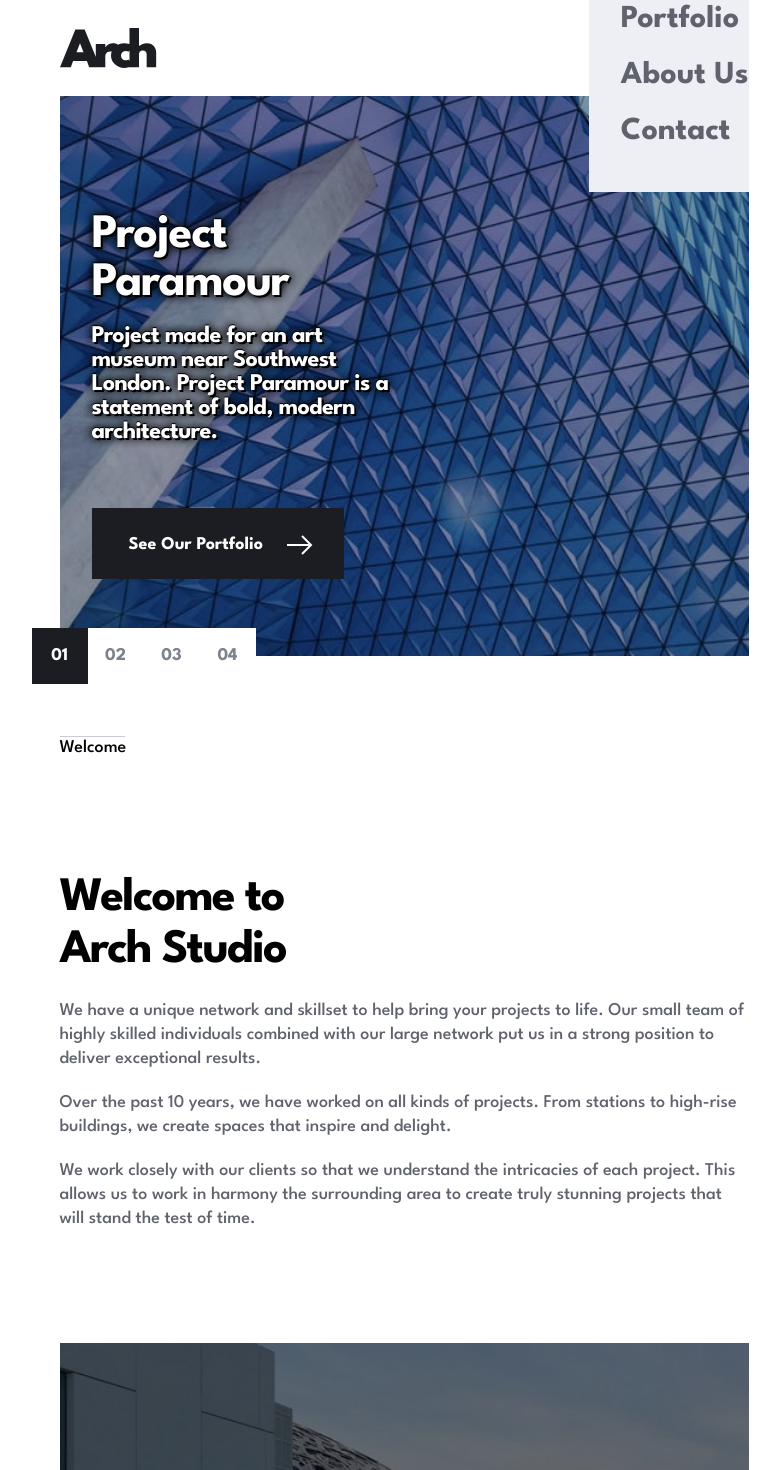
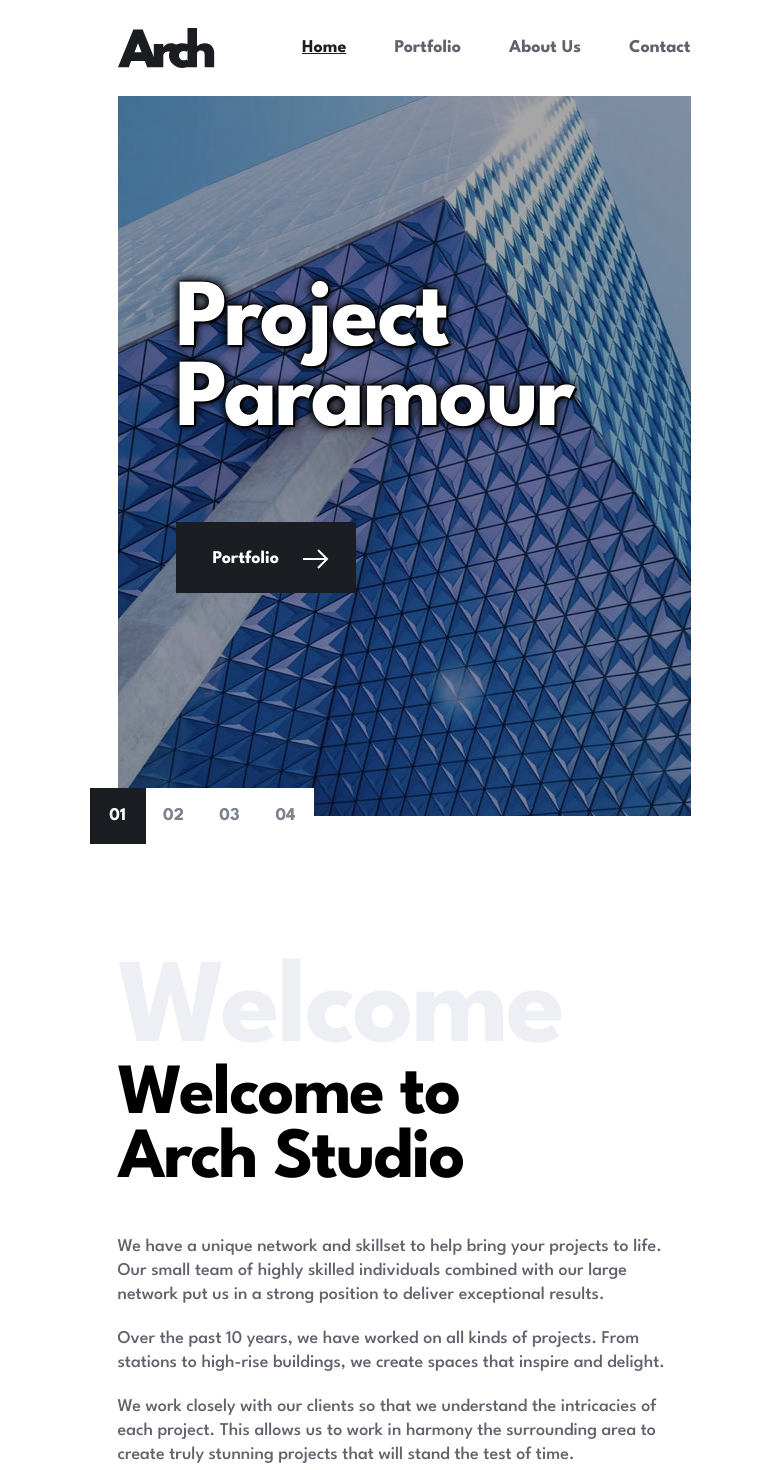
Before and after one commit to richieAiello/arch-studio-website, a React (Vite) app: page / in a window 1280 px wide. Shown: the top 1470 px of the page, without its empty margins (236-1016 px from the left). Built offline with nearby package versions, Linux system fonts and the light colour scheme.

Commit message:
Starting styles for components on Home.jsx on tablet.

```diff
--- a/src/components/header/NavItem.jsx
+++ b/src/components/header/NavItem.jsx
@@ -6,7 +6,8 @@ const NavItem = props => {
       <NavLink
         to={props.path}
         className="capitalize text-grey-dark-custom font-bold text-[2rem] leading-10
-        duration-[250ms] hover:text-black-custom focus:text-black-custom"
+        duration-[250ms] hover:text-black-custom focus:text-black-custom
+        md:text-[1.125rem]"
         onClick={props.onClick}
       >
         {props.text}
--- a/src/components/header/NavMenu.jsx
+++ b/src/components/header/NavMenu.jsx
@@ -7,7 +7,7 @@ const NavMenu = props => {
         w-screen absolute top-24 left-0 bg-silver-custom py-10 pl-8
         gap-y-4 z-10
         ${props.className}
-        md:grid md:h-max md:w-max md:static
+        md:grid md:grid-flow-col md:gap-x-12 md:h-max md:w-max md:static md:p-0 md:bg-white
       `}
     >
       <NavItem path="/" onClick={props.onClick} text="Home" />
--- a/src/components/home/HomeContext.jsx
+++ b/src/components/home/HomeContext.jsx
@@ -1,7 +1,9 @@
+import FlavorText from '../shared/FlavorText';
+
 const HomeContext = props => {
   return (
-    <section className="container accent relative mb-28">
-      <h2 className="heading pt-[4.25rem] mb-[1.375rem] max-w-[10ch]">
+    <section className="container accent relative mb-28 md:mb-[14.75rem]">
+      <h2 className="heading mb-[1.375rem] max-w-[10ch] md:mb-[2.6875rem]">
         Welcome to Arch Studio
       </h2>
       <p className="mb-5 text-grey-dark-custom">
@@ -21,12 +23,7 @@ const HomeContext = props => {
         the surrounding area to create truly stunning projects that
         will stand the test of time.
       </p>
-      <span
-        className="hidden absolute left-0 top-0 md:block"
-        aria-hidden
-      >
-        Welcome
-      </span>
+      <FlavorText text="Welcome" className="-top-16" />
     </section>
   );
 };
--- a/src/components/home/aboutUs/AboutUs.jsx
+++ b/src/components/home/aboutUs/AboutUs.jsx
@@ -5,7 +5,7 @@ const AboutUs = props => {
   return (
     <section
       className="container--small relative flex flex-col justify-center pl-8 h-[560px]
-      bg-[rgba(0,0,0,.5)] mb-[4.5rem]"
+      bg-[rgba(0,0,0,.5)] mb-[4.5rem] md:mb-[12.5rem] md:pl-[3.625rem]"
     >
       <h2 className="heading text-white max-w-[10ch] mb-6">
         Small team, big ideas
--- a/src/components/home/hero/Hero.jsx
+++ b/src/components/home/hero/Hero.jsx
@@ -24,10 +24,10 @@ const Hero = props => {
 
   return (
     <section
-      className="relative h-[560px] mt-24 mb-20 pt-[7.25rem] px-8
-      bg-[rgba(0,0,0,.35)] container--small"
+      className="relative h-[560px] mt-24 mb-20 pt-[7.25rem] pl-8
+      bg-[rgba(0,0,0,.35)] container--small md:mb-[15.5rem] md:h-[720px] md:pt-[11.625rem] md:pl-[3.625rem]"
     >
-      <HeroContext heading={data.heading} text={data.text} />
+      <HeroContext heading={data.heading} />
       <HeroImage
         mobile={data.mobile}
         tablet={data.tablet}
--- a/src/components/home/hero/HeroContext.jsx
+++ b/src/components/home/hero/HeroContext.jsx
@@ -2,18 +2,18 @@ import ArrowLink from '../../shared/ArrowLink';
 
 const HeroContext = props => {
   return (
-    <div className=" text-white max-w-[311px] font-bold">
-      <h1 className="heading--hero mb-4 text-shadow">
+    <div className=" text-white font-bold">
+      <h1 className="heading--hero mb-12 text-shadow max-w-[12ch] md:mb-20">
         {props.heading}
       </h1>
-      <p className="mb-16 text-shadow text-[1.5rem] tracking-tight">
+      {/* <p className="mb-16 text-shadow text-[1.5rem] tracking-tight">
         {props.text}
-      </p>
+      </p> */}
       <ArrowLink
         path="portfolio"
-        className="pl-[2.3125rem] w-[min(100%,252px)]"
+        className="pl-[2.3125rem] w-[min(100%,180px)]"
       >
-        See Our Portfolio
+        Portfolio
       </ArrowLink>
     </div>
   );
--- /dev/null
+++ b/src/components/shared/FlavorText.jsx
@@ -0,0 +1,12 @@
+const FlavorText = props => {
+  return (
+    <span
+      aria-hidden
+      className={`heading--flavor ${props.className}`}
+    >
+      {props.text}
+    </span>
+  );
+};
+
+export default FlavorText;
--- /dev/null
+++ b/src/components/shared/PageAccent.jsx
@@ -0,0 +1,5 @@
+const PageAccent = props => {
+  return null;
+};
+
+export default PageAccent;
--- a/src/components/shared/SharedHero.jsx
+++ b/src/components/shared/SharedHero.jsx
@@ -1,9 +1,7 @@
-import '../../styles/shared.css';
-
 const SharedHero = props => {
   return (
     <section className="container--small relative h-[240px] w-full mb-[365px]">
-      <div className="accent-hero absolute bg-white max-w-[343px] h-max left-0 top-[195px] pl-8 pr-4 pt-16 sm:pr-0">
+      <div className="accent--secondary absolute bg-white max-w-[343px] h-max left-0 top-[195px] pl-8 pr-4 pt-16 sm:pr-0">
         <h1 className="heading text-black-custom mb-5">
           {props.heading}
         </h1>
--- a/src/index.css
+++ b/src/index.css
@@ -12,7 +12,7 @@
 }
 
 /***********************************************
-  Base Styles
+  Base/Global Styles
 ***********************************************/
 #root {
   min-height: 100vh;
@@ -29,12 +29,12 @@
 
 .container {
   margin-inline: auto;
-  width: min(100% - 4rem, 689px);
+  width: min(100% - 4rem, 573px);
 }
 
 .container--small {
   margin-inline: auto;
-  width: min(100%, 689px);
+  width: min(100%, 573px);
 }
 
 @media (min-width: 1440px) {
@@ -42,21 +42,6 @@
   .container--small {
     width: 1110px;
   }
-}
-
-.active {
-  text-decoration: underline;
-  color: #1b1d23;
-}
-
-.ninja {
-  clip: rect(1px, 1px, 1px, 1px);
-  clip-path: inset(50%);
-  height: 1px;
-  width: 1px;
-  margin: -1px;
-  overflow: hidden;
-  position: absolute;
 }
 
 .heading {
@@ -78,3 +63,77 @@
   font-size: 2rem;
   line-height: 2.5rem;
 }
+
+.heading--flavor {
+  display: none;
+}
+
+@media (min-width: 768px) {
+  .heading {
+    font-size: 4.5rem;
+    line-height: 4rem;
+    letter-spacing: -2px;
+  }
+
+  .heading--hero {
+    font-size: 6rem;
+    line-height: 5rem;
+    letter-spacing: -2px;
+  }
+
+  .heading--flavor {
+    position: absolute;
+    display: block;
+    text-transform: capitalize;
+    color: #eeeff4;
+    font-weight: 700;
+    font-size: 7.5rem;
+    letter-spacing: -3px;
+  }
+}
+
+@media (min-width: 1440px) {
+  .heading--flavor {
+    font-size: 15.625rem;
+    letter-spacing: -5px;
+  }
+}
+
+.accent::before {
+  content: '';
+  display: block;
+  width: 65px;
+  height: 1px;
+  background-color: #c8ccd8;
+  margin-bottom: 4.25rem;
+}
+
+@media (min-width: 768px) {
+  .accent::before {
+    display: none;
+  }
+
+  .accent--secondary::before {
+    content: '';
+    display: block;
+    width: 65px;
+    height: 1px;
+    background-color: #c8ccd8;
+    margin-bottom: 4.5rem;
+  }
+}
+
+.active {
+  text-decoration: underline;
+  color: #1b1d23;
+}
+
+.ninja {
+  clip: rect(1px, 1px, 1px, 1px);
+  clip-path: inset(50%);
+  height: 1px;
+  width: 1px;
+  margin: -1px;
+  overflow: hidden;
+  position: absolute;
+}
--- a/src/styles/home.css
+++ b/src/styles/home.css
@@ -7,17 +7,3 @@
   background-color: #1b1d23 !important;
   color: #fff !important;
 }
-
-.accent::before {
-  content: '';
-  display: block;
-  width: 65px;
-  height: 1px;
-  background-color: #c8ccd8;
-}
-
-@media (min-width: 768px) {
-  .accent::before {
-    display: none;
-  }
-}
--- a/src/styles/shared.css
+++ /dev/null
@@ -1,19 +0,0 @@
-.accent::before {
-  content: '';
-  display: block;
-  width: 65px;
-  height: 1px;
-  background-color: #c8ccd8;
-  margin-bottom: 4.25rem;
-}
-
-@media (min-width: 768px) {
-  .accent-hero::before {
-    content: '';
-    display: block;
-    width: 65px;
-    height: 1px;
-    background-color: #c8ccd8;
-    margin-bottom: 4.5rem;
-  }
-}
```
